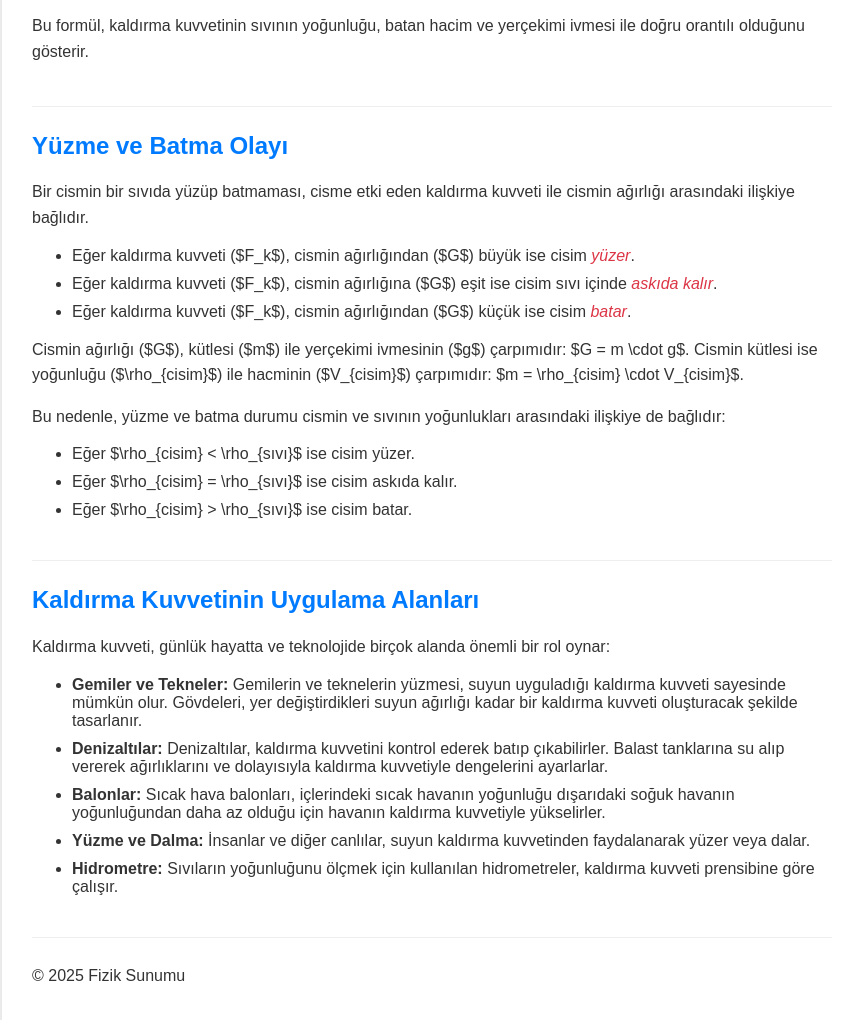
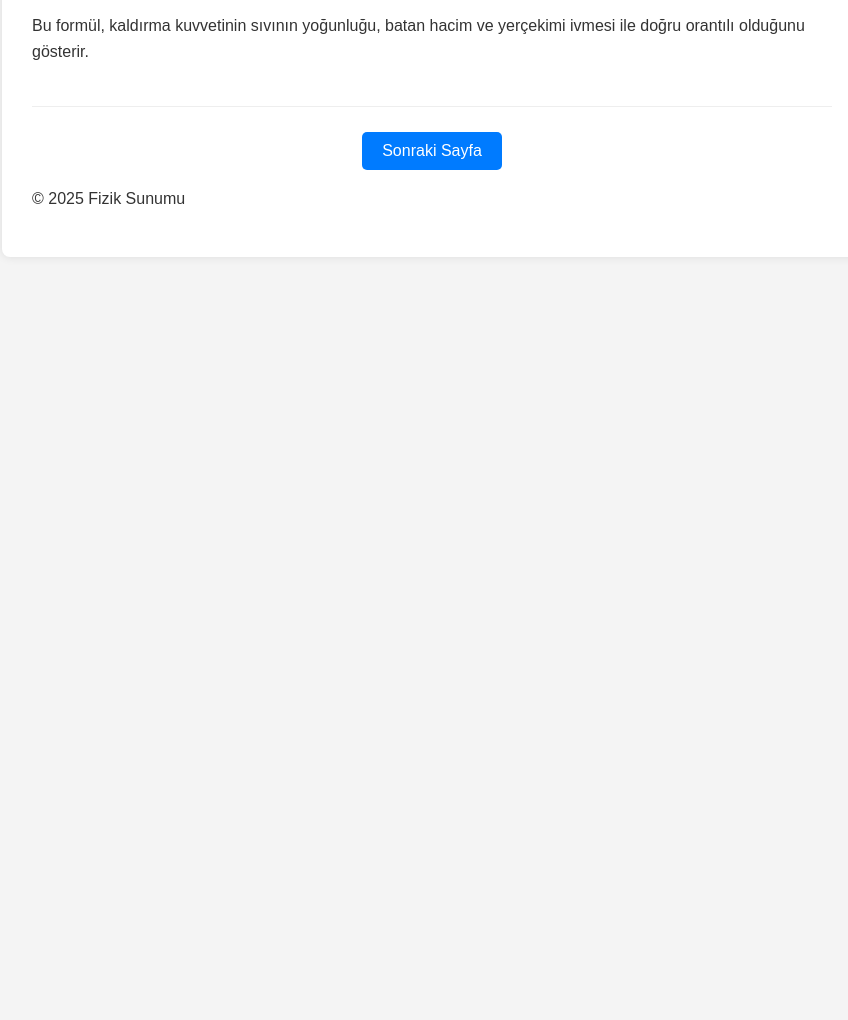
Before and after one commit to EgesevdeV2/TurkceSinav, a plain HTML site: page index.html in a window 1280 px wide. Shown: the part 974-1994 px from the top of the page, without its empty margins (208-1056 px from the left). After the commit the page ends 1251 px from the top, so only its background shows below. Drawn offline with Linux system fonts and the light colour scheme.

Commit message:
Update index.html

```diff
--- a/index.html
+++ b/index.html
@@ -3,7 +3,7 @@
 <head>
     <meta charset="UTF-8">
     <meta name="viewport" content="width=device-width, initial-scale=1.0">
-    <title>Suyun Kaldırma Kuvveti Sunumu</title>
+    <title>Suyun Kaldırma Kuvveti Sunumu - Sayfa 1</title>
     <style>
         body {
             font-family: sans-serif;
@@ -28,6 +28,9 @@
         .formula {
             font-weight: bold;
             color: #28a745;
+            display: block; /* Formülün kendi satırında olması için */
+            text-align: center; /* Formülü ortalamak için */
+            margin: 15px 0; /* Üst ve alt boşluk */
         }
         .list-item {
             margin-bottom: 10px;
@@ -52,13 +55,29 @@
             font-style: italic;
             color: #dc3545;
         }
+        .navigation {
+            text-align: center;
+            margin-top: 20px;
+        }
+        .navigation a {
+            display: inline-block;
+            padding: 10px 20px;
+            margin: 0 5px;
+            background-color: #007bff;
+            color: #fff;
+            text-decoration: none;
+            border-radius: 5px;
+        }
+        .navigation a:hover {
+            background-color: #0056b3;
+        }
     </style>
 </head>
 <body>
     <div class="container">
         <header>
             <h1>Suyun Kaldırma Kuvveti</h1>
-            <p>Fizik sunumu için hazırlanmıştır.</p>
+            <p>Fizik sunumu için hazırlanmıştır - Sayfa 1</p>
         </header>
 
         <section class="section">
@@ -81,34 +100,9 @@
             <p>Bu formül, kaldırma kuvvetinin sıvının yoğunluğu, batan hacim ve yerçekimi ivmesi ile doğru orantılı olduğunu gösterir.</p>
         </section>
 
-        <section class="section">
-            <h2>Yüzme ve Batma Olayı</h2>
-            <p>Bir cismin bir sıvıda yüzüp batmaması, cisme etki eden kaldırma kuvveti ile cismin ağırlığı arasındaki ilişkiye bağlıdır.</p>
-            <ul style="list-style-type:disc;">
-                <li class="list-item">Eğer kaldırma kuvveti ($F_k$), cismin ağırlığından ($G$) büyük ise cisim <span class="emphasize">yüzer</span>.</li>
-                <li class="list-item">Eğer kaldırma kuvveti ($F_k$), cismin ağırlığına ($G$) eşit ise cisim sıvı içinde <span class="emphasize">askıda kalır</span>.</li>
-                <li class="list-item">Eğer kaldırma kuvveti ($F_k$), cismin ağırlığından ($G$) küçük ise cisim <span class="emphasize">batar</span>.</li>
-            </ul>
-            <p>Cismin ağırlığı ($G$), kütlesi ($m$) ile yerçekimi ivmesinin ($g$) çarpımıdır: $G = m \cdot g$. Cismin kütlesi ise yoğunluğu ($\rho_{cisim}$) ile hacminin ($V_{cisim}$) çarpımıdır: $m = \rho_{cisim} \cdot V_{cisim}$.</p>
-            <p>Bu nedenle, yüzme ve batma durumu cismin ve sıvının yoğunlukları arasındaki ilişkiye de bağlıdır:</p>
-            <ul style="list-style-type:disc;">
-                <li class="list-item">Eğer $\rho_{cisim} < \rho_{sıvı}$ ise cisim yüzer.</li>
-                <li class="list-item">Eğer $\rho_{cisim} = \rho_{sıvı}$ ise cisim askıda kalır.</li>
-                <li class="list-item">Eğer $\rho_{cisim} > \rho_{sıvı}$ ise cisim batar.</li>
-            </ul>
-        </section>
-
-        <section class="section">
-            <h2>Kaldırma Kuvvetinin Uygulama Alanları</h2>
-            <p>Kaldırma kuvveti, günlük hayatta ve teknolojide birçok alanda önemli bir rol oynar:</p>
-            <ul style="list-style-type:disc;">
-                <li class="list-item"><b>Gemiler ve Tekneler:</b> Gemilerin ve teknelerin yüzmesi, suyun uyguladığı kaldırma kuvveti sayesinde mümkün olur. Gövdeleri, yer değiştirdikleri suyun ağırlığı kadar bir kaldırma kuvveti oluşturacak şekilde tasarlanır.</li>
-                <li class="list-item"><b>Denizaltılar:</b> Denizaltılar, kaldırma kuvvetini kontrol ederek batıp çıkabilirler. Balast tanklarına su alıp vererek ağırlıklarını ve dolayısıyla kaldırma kuvvetiyle dengelerini ayarlarlar.</li>
-                <li class="list-item"><b>Balonlar:</b> Sıcak hava balonları, içlerindeki sıcak havanın yoğunluğu dışarıdaki soğuk havanın yoğunluğundan daha az olduğu için havanın kaldırma kuvvetiyle yükselirler.</li>
-                <li class="list-item"><b>Yüzme ve Dalma:</b> İnsanlar ve diğer canlılar, suyun kaldırma kuvvetinden faydalanarak yüzer veya dalar.</li>
-                <li class="list-item"><b>Hidrometre:</b> Sıvıların yoğunluğunu ölçmek için kullanılan hidrometreler, kaldırma kuvveti prensibine göre çalışır.</li>
-            </ul>
-        </section>
+        <div class="navigation">
+            <a href="sayfa2.html">Sonraki Sayfa</a>
+        </div>
 
         <footer>
             <p>&copy; 2025 Fizik Sunumu</p>
```
